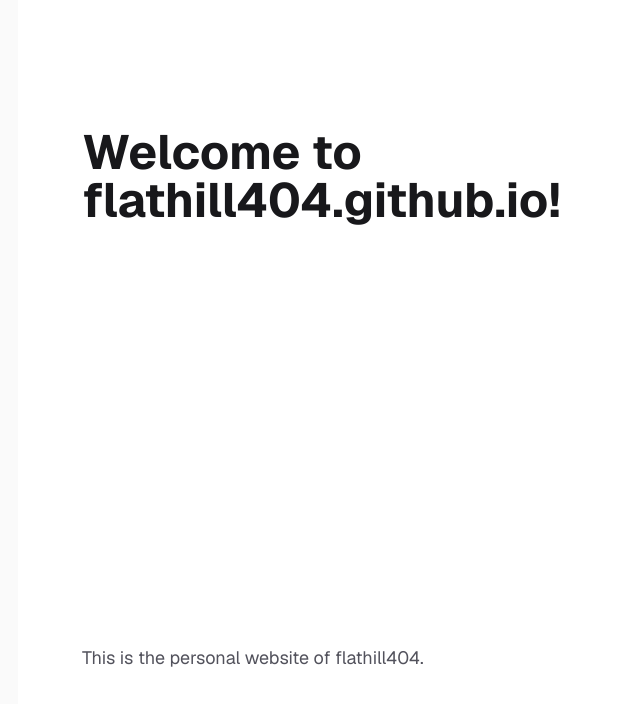
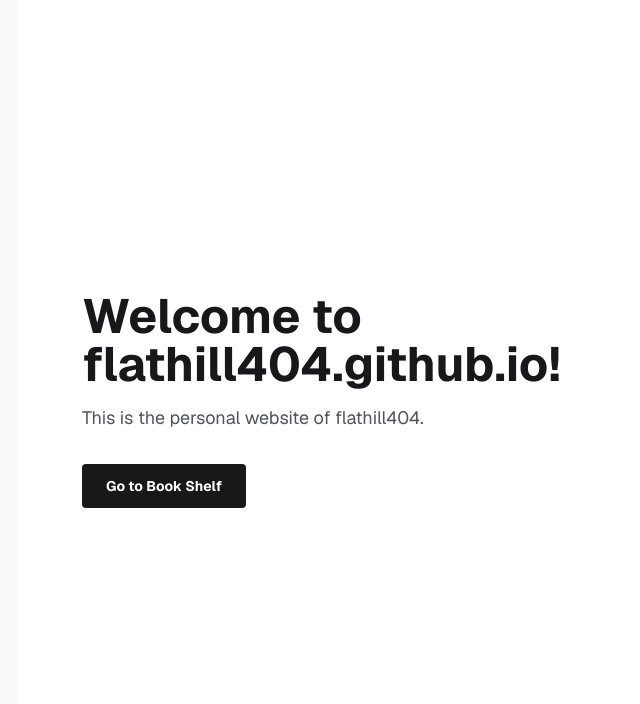
Before and after one commit to flathill404/flathill404.github.io, a Next.js app: page / in a window 1280 px wide. Shown: the top 704 px of the page, without its empty margins (238-878 px from the left). Built offline with nearby package versions, Linux system fonts and the light colour scheme.

Commit message:
add shelf link to top

```diff
--- a/app/page.tsx
+++ b/app/page.tsx
@@ -1,13 +1,27 @@
+import Link from "next/link";
+
 export default function Home() {
   return (
     <div className="flex min-h-screen items-center justify-center bg-zinc-50 font-sans dark:bg-black">
-      <main className="flex min-h-screen w-full max-w-3xl flex-col items-center justify-between py-32 px-16 bg-white dark:bg-black sm:items-start">
-        <h1 className="text-4xl font-bold text-zinc-900 dark:text-zinc-100 sm:text-5xl">
-          Welcome to flathill404.github.io!
-        </h1>
-        <p className="mt-4 text-zinc-600 dark:text-zinc-400 sm:text-lg">
-          This is the personal website of flathill404.
-        </p>
+      <main className="flex min-h-screen w-full max-w-3xl flex-col items-center justify-center py-32 px-16 bg-white dark:bg-black sm:items-start gap-8">
+
+        <div className="flex flex-col gap-4">
+          <h1 className="text-4xl font-bold text-zinc-900 dark:text-zinc-100 sm:text-5xl">
+            Welcome to flathill404.github.io!
+          </h1>
+          <p className="text-zinc-600 dark:text-zinc-400 sm:text-lg">
+            This is the personal website of flathill404.
+          </p>
+        </div>
+
+        <div className="flex flex-wrap gap-4">
+          <Link
+            href="/shelf"
+            className="rounded bg-zinc-900 px-6 py-3 text-sm font-bold text-white transition hover:bg-zinc-700 dark:bg-zinc-100 dark:text-zinc-900 dark:hover:bg-zinc-300"
+          >
+            Go to Book Shelf
+          </Link>
+        </div>
       </main>
     </div>
   );
```
